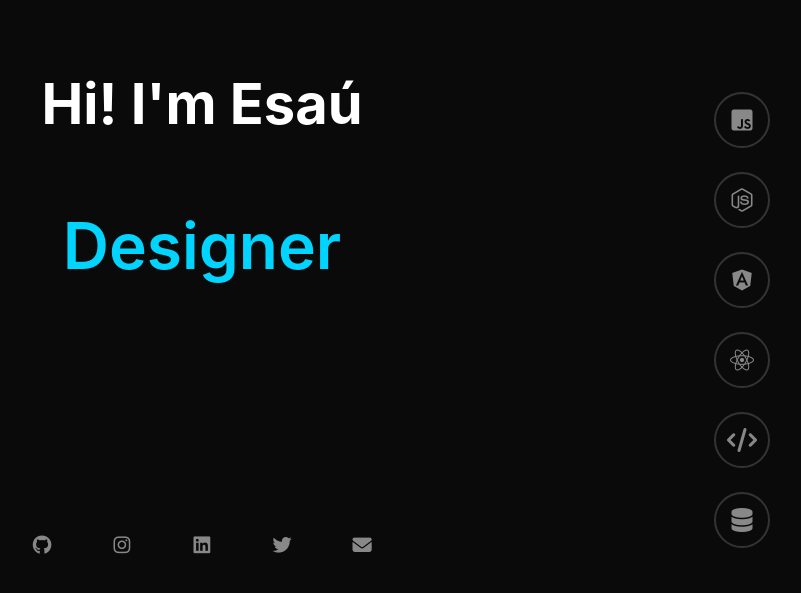
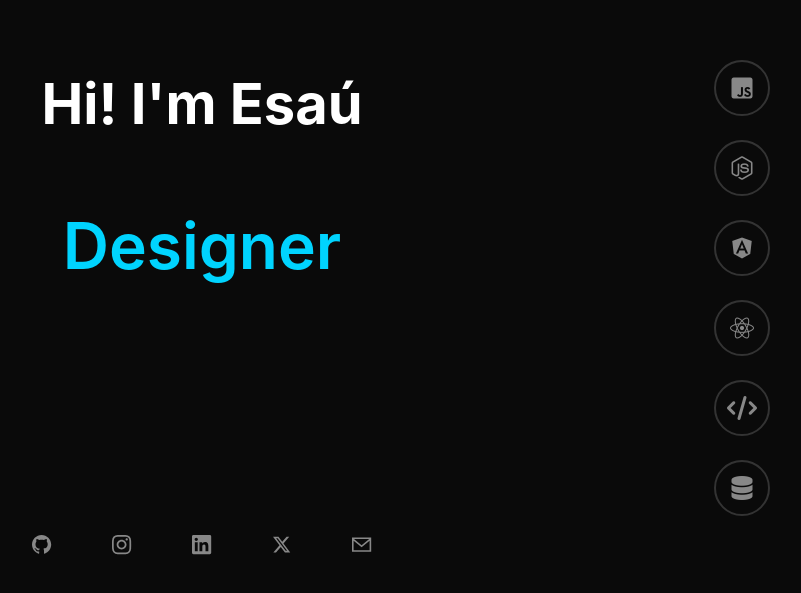
Before and after one commit to esauOp/esauop.github.io, a plain HTML site: page index.html in a window 1280 px wide. Shown: the part 199-792 px from the top of the page, without its empty margins (438-1239 px from the left). Drawn offline with Linux system fonts and the light colour scheme.

Commit message:
feat: social media icons

```diff
--- a/css/styles.css
+++ b/css/styles.css
@@ -88,7 +88,6 @@ body {
 /* Skills - Right Side */
 .skills {
 	position: absolute;
-	top: 2rem;
 	right: 2rem;
 	display: flex;
 	flex-direction: column;
@@ -188,8 +187,9 @@ body {
 	/* box-shadow: 0 4px 20px rgba(0, 212, 255, 0.3); */
 }
 
-.social-link i {
-	font-size: 1.2rem;
+.social-icon {
+	width: 1.2rem;
+	height: 1.2rem;
 }
 
 /* Responsive Design */
--- a/index.html
+++ b/index.html
@@ -64,19 +64,29 @@
 			<footer class="page-footer">
 				<div class="social-links">
 					<a href="https://github.com/esauop" target="_blank" class="social-link">
-				<i class="fab fa-github"></i>
+						<svg class="social-icon" viewBox="0 0 24 24" fill="currentColor">
+							<path d="M12 0c-6.626 0-12 5.373-12 12 0 5.302 3.438 9.8 8.207 11.387.599.111.793-.261.793-.577v-2.234c-3.338.726-4.033-1.416-4.033-1.416-.546-1.387-1.333-1.756-1.333-1.756-1.089-.745.083-.729.083-.729 1.205.084 1.839 1.237 1.839 1.237 1.07 1.834 2.807 1.304 3.492.997.107-.775.418-1.305.762-1.604-2.665-.305-5.467-1.334-5.467-5.931 0-1.311.469-2.381 1.236-3.221-.124-.303-.535-1.524.117-3.176 0 0 1.008-.322 3.301 1.23.957-.266 1.983-.399 3.003-.404 1.02.005 2.047.138 3.006.404 2.291-1.552 3.297-1.23 3.297-1.23.653 1.653.242 2.874.118 3.176.77.84 1.235 1.911 1.235 3.221 0 4.609-2.807 5.624-5.479 5.921.43.372.823 1.102.823 2.222v3.293c0 .319.192.694.801.576 4.765-1.589 8.199-6.086 8.199-11.386 0-6.627-5.373-12-12-12z"/>
+						</svg>
 					</a>
 					<a href="https://instagram.com/esauop" target="_blank" class="social-link">
-				<i class="fab fa-instagram"></i>
+						<svg class="social-icon" viewBox="0 0 24 24" fill="currentColor">
+							<path d="M12 2.163c3.204 0 3.584.012 4.85.07 3.252.148 4.771 1.691 4.919 4.919.058 1.265.069 1.645.069 4.849 0 3.205-.012 3.584-.069 4.849-.149 3.225-1.664 4.771-4.919 4.919-1.266.058-1.644.07-4.85.07-3.204 0-3.584-.012-4.849-.07-3.26-.149-4.771-1.699-4.919-4.919-.058-1.265-.07-1.644-.07-4.849 0-3.204.013-3.583.07-4.849.149-3.227 1.664-4.771 4.919-4.919 1.266-.057 1.645-.069 4.849-.069zm0-2.163c-3.259 0-3.667.014-4.947.072-4.358.2-6.78 2.618-6.98 6.98-.059 1.281-.073 1.689-.073 4.948 0 3.259.014 3.668.072 4.948.2 4.358 2.618 6.78 6.98 6.98 1.281.058 1.689.072 4.948.072 3.259 0 3.668-.014 4.948-.072 4.354-.2 6.782-2.618 6.979-6.98.059-1.28.073-1.689.073-4.948 0-3.259-.014-3.667-.072-4.947-.196-4.354-2.617-6.78-6.979-6.98-1.281-.059-1.69-.073-4.949-.073zm0 5.838c-3.403 0-6.162 2.759-6.162 6.162s2.759 6.163 6.162 6.163 6.162-2.759 6.162-6.163c0-3.403-2.759-6.162-6.162-6.162zm0 10.162c-2.209 0-4-1.79-4-4 0-2.209 1.791-4 4-4s4 1.791 4 4c0 2.21-1.791 4-4 4zm6.406-11.845c-.796 0-1.441.645-1.441 1.44s.645 1.44 1.441 1.44c.795 0 1.439-.645 1.439-1.44s-.644-1.44-1.439-1.44z"/>
+						</svg>
 					</a>
 					<a href="https://linkedin.com/in/esauop" target="_blank" class="social-link">
-				<i class="fab fa-linkedin"></i>
+						<svg class="social-icon" viewBox="0 0 24 24" fill="currentColor">
+							<path d="M20.447 20.452h-3.554v-5.569c0-1.328-.027-3.037-1.852-3.037-1.853 0-2.136 1.445-2.136 2.939v5.667H9.351V9h3.414v1.561h.046c.477-.9 1.637-1.85 3.37-1.85 3.601 0 4.267 2.37 4.267 5.455v6.286zM5.337 7.433c-1.144 0-2.063-.926-2.063-2.065 0-1.138.92-2.063 2.063-2.063 1.14 0 2.064.925 2.064 2.063 0 1.139-.925 2.065-2.064 2.065zm1.782 13.019H3.555V9h3.564v11.452zM22.225 0H1.771C.792 0 0 .774 0 1.729v20.542C0 23.227.792 24 1.771 24h20.451C23.2 24 24 23.227 24 22.271V1.729C24 .774 23.2 0 22.222 0h.003z"/>
+						</svg>
 					</a>
 					<a href="https://twitter.com/esauop" target="_blank" class="social-link">
-				<i class="fab fa-twitter"></i>
+						<svg class="social-icon" viewBox="0 0 24 24" fill="currentColor">
+							<path d="M18.244 2.25h3.308l-7.227 8.26 8.502 11.24H16.17l-5.214-6.817L4.99 21.75H1.68l7.73-8.835L1.254 2.25H8.08l4.713 6.231zm-1.161 17.52h1.833L7.084 4.126H5.117z"/>
+						</svg>
 					</a>
 					<a href="mailto:contact@esauop.com" class="social-link">
-				<i class="fas fa-envelope"></i>
+						<svg class="social-icon" viewBox="0 0 24 24" fill="currentColor">
+							<path d="M0 3v18h24V3H0zm21.518 2L12 12.713 2.482 5h19.036zM2 19V7.183l10 8.104 10-8.104V19H2z"/>
+						</svg>
 					</a>
 				</div>
 			</footer>
```
Lines whose indentation alone changed are shown as unchanged.
